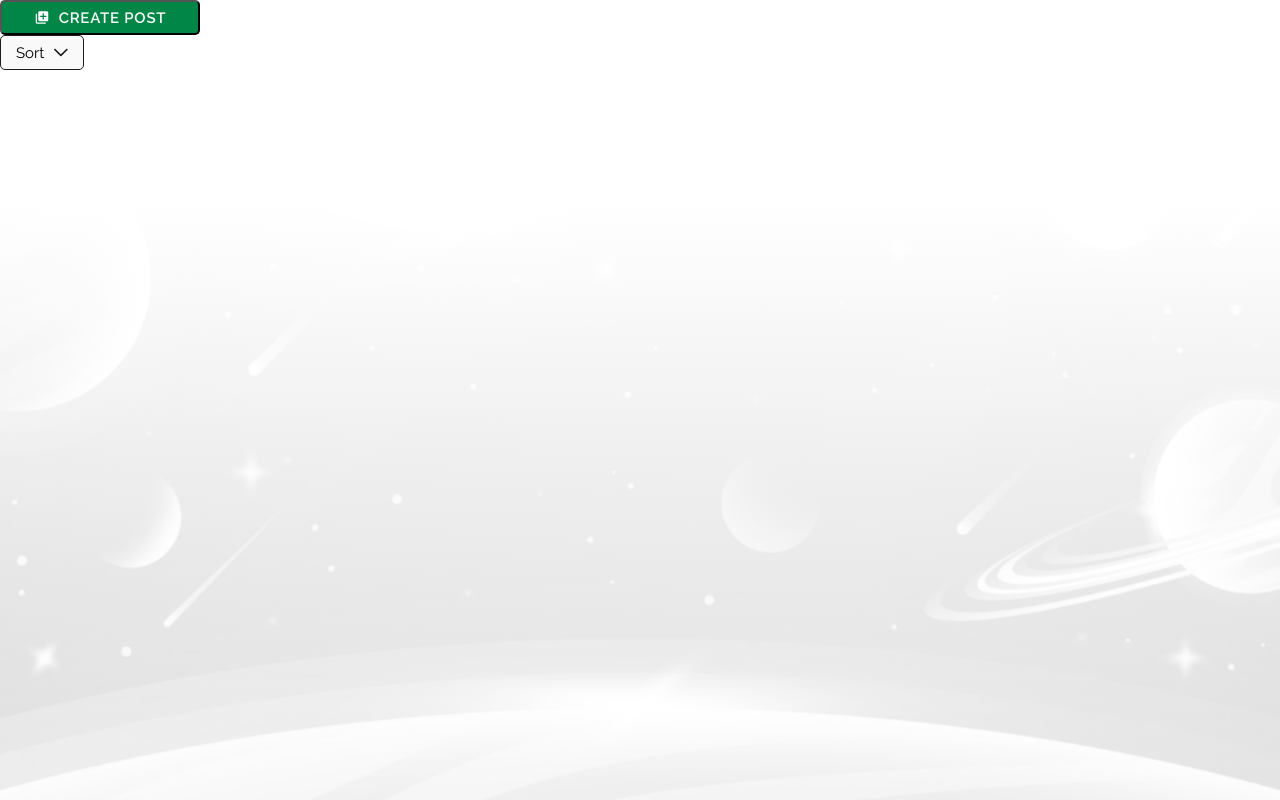
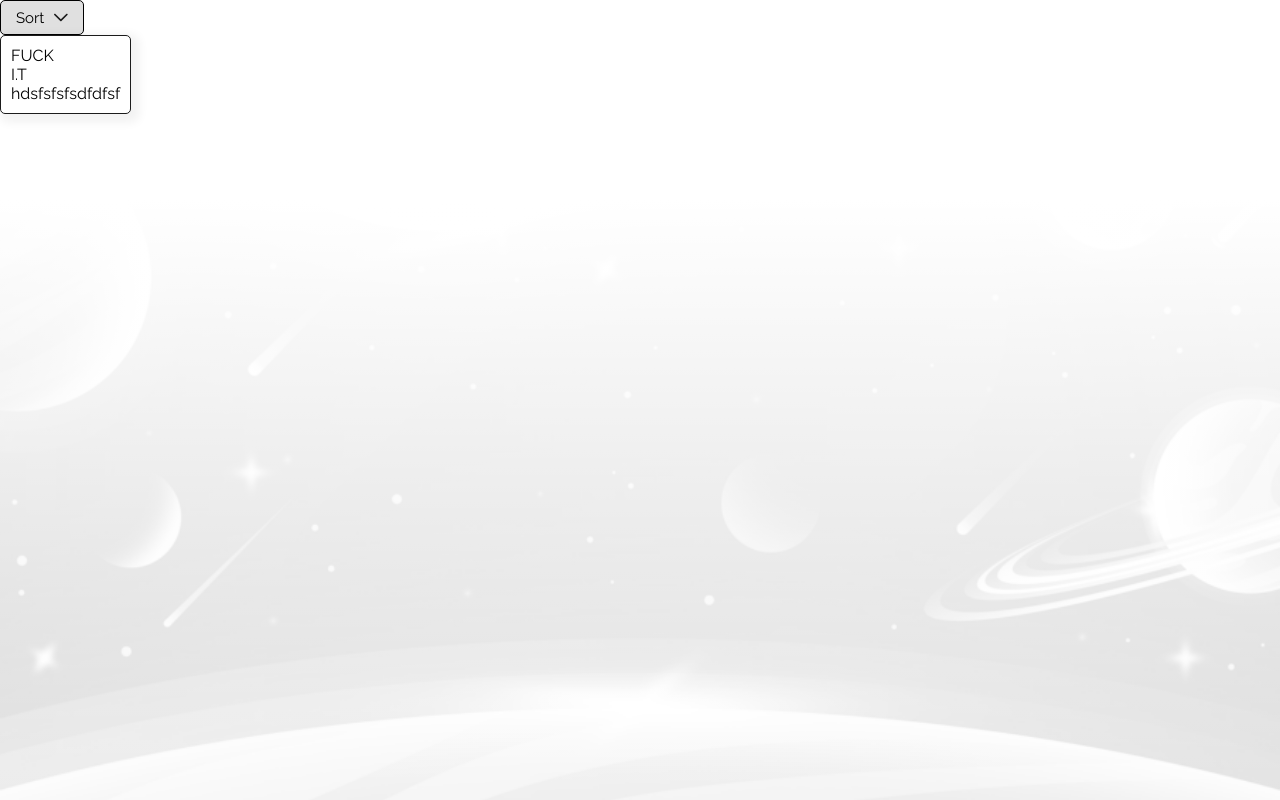
Before and after one commit to soklope/webdock, a React (Vite) app in the folder webdock-app/: page / in a window 1280 px wide. Both pictures are taken after a click on the button "Sort". Built offline with nearby package versions, Linux system fonts and the light colour scheme.

Commit message:
Menu under sort button is functional
A grey color has been added when the sort button is clicked, and a list appear under the sort button.
Next step is to make the list clickable and fix the last design elements(solid border or not in the menu list box)

```diff
--- a/webdock-app/src/App.jsx
+++ b/webdock-app/src/App.jsx
@@ -1,6 +1,7 @@
 // import { BrowserRouter, Routes, Route } from "react-router-dom";
 // import Navigation from "./layout/navigation/Navigation";
-import CreatePostBtn from "./components/CreatePostBtn/CreatePostBtn";
+// import CreatePostBtn from "./components/CreatePostBtn/CreatePostBtn";
+import DropdownMenu from "./components/DropdownMenu/DropdownMenu";
 import SortFunction from "./components/SortFunction/SortFunction";
 
 export default function App() {
@@ -12,7 +13,7 @@ export default function App() {
             {/* <Route path="/" element={<Navigation />}></Route>
           </Routes>
         </BrowserRouter> */}
-        <CreatePostBtn />
+        {/* <CreatePostBtn /> */}
         <SortFunction />
       </div>
     </div>
--- /dev/null
+++ b/webdock-app/src/components/DropdownMenu/DropdownMenu.jsx
@@ -0,0 +1,14 @@
+import '../DropdownMenu/DropdownMenu.scss';
+
+export default function DropdownMenu() {
+  return (
+    <div className="dropdown-menu">
+      {/* Add your dropdown menu content here */}
+      <ul>
+        <li>FUCK</li>
+        <li>I.T</li>
+        <li>hdsfsfsfsdfdfsf</li>
+      </ul>
+    </div>
+  );
+}
--- /dev/null
+++ b/webdock-app/src/components/DropdownMenu/DropdownMenu.scss
@@ -0,0 +1,11 @@
+@use '../../global-styling/Variables.scss' as v;
+
+.dropdown-menu {
+    position: absolute;
+    background: v.$white;
+    border: 1px solid v.$offblack; /* Solid border with a 2px width */
+    box-shadow: 4px 4px 10px 5px rgba(0, 0, 0, 0.05); /* Box shadow with the desired values */
+    padding: 10px;
+    border-radius: 5px;
+    z-index: 1; // Ensure it's displayed above other content
+  }
--- a/webdock-app/src/components/SortFunction/SortFunction.jsx
+++ b/webdock-app/src/components/SortFunction/SortFunction.jsx
@@ -1,8 +1,24 @@
-import './SortFunction.scss'
+import { useState } from 'react';
+import './SortFunction.scss';
+import DropdownMenu from '../DropdownMenu/DropdownMenu';
 
 export default function SortFunction() {
-    return <button className="sort-function-btn">
-  <p>Sort</p>
-  <span className='sort-function-btn__icon'></span>
-    </button>;
+    const [isDropdownOpen, setDropdownOpen] = useState(false);
+
+    const toggleDropdown = () => {
+      setDropdownOpen(!isDropdownOpen);
+    };
+
+    return (
+      <div className="sort-function">
+        <button
+          className={`sort-function-btn ${isDropdownOpen ? 'active' : ''}`}
+          onClick={toggleDropdown}
+        >
+          <p>Sort</p>
+          <span className="sort-function-btn__icon"></span>
+        </button>
+        {isDropdownOpen && <DropdownMenu />}
+      </div>
+    );
   }
--- a/webdock-app/src/components/SortFunction/SortFunction.scss
+++ b/webdock-app/src/components/SortFunction/SortFunction.scss
@@ -20,4 +20,9 @@ gap: 10px;
     width: 14px;
     height: 9px;
     }
+
+    &.active {
+        background: darken(v.$offwhite, 10%); // Change the background color to gray when clicked
+      }
+
 }
--- a/webdock-app/src/global-styling/Variables.scss
+++ b/webdock-app/src/global-styling/Variables.scss
@@ -5,7 +5,8 @@ $secondary-font: 'Poppins', sans-serif;
 
 $primary-color: #018647;
 $secondary-color: #ed8007;
-$white: #f9f9f9;
-$black: #1c1c1c;
-
+$white: #ffffff;
+$offwhite: #f9f9f9;
+$offblack: #1c1c1c;
+$black: #000000;
 $desktop-screen: 720px;
```
